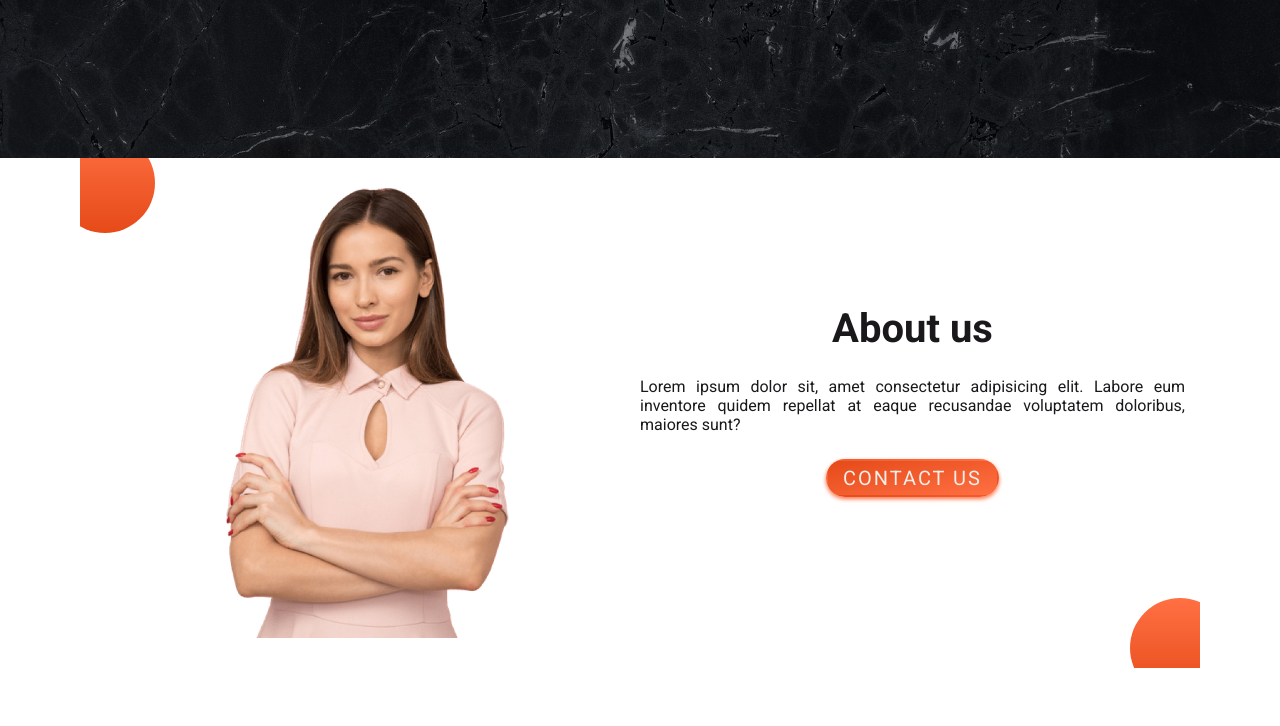
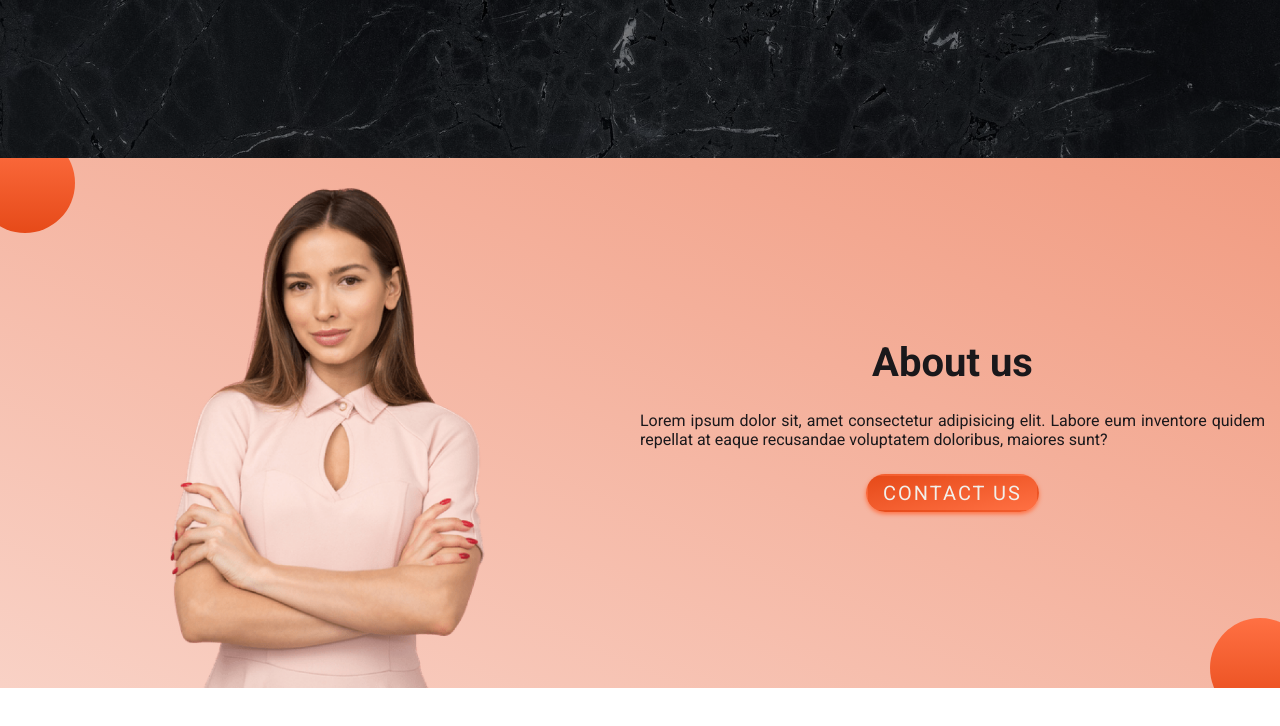
Before and after one commit to mehedisarkar2k/food-valley, a plain HTML site: page index.html in a window 1280 px wide. Shown: the part 642-1368 px from the top of the page. Drawn offline with Linux system fonts and the light colour scheme; a web font is replaced by a local one.

Commit message:
fixed abut background color

```diff
--- a/assests/css/style.css
+++ b/assests/css/style.css
@@ -232,8 +232,13 @@ section {
   overflow: hidden;
   display: flex;
   width: 100%;
-  max-width: 112rem;
   margin: auto;
+  background: linear-gradient(
+    to top right,
+    rgba(230, 73, 25, 0.25),
+    rgba(230, 73, 25, 0.55)
+  );
+  padding-bottom: 0;
 }
 
 #about::before {
@@ -267,7 +272,7 @@ section {
 }
 
 #about .image-area img {
-  height: 45rem;
+  height: 50rem;
   width: auto;
 }
 
```
